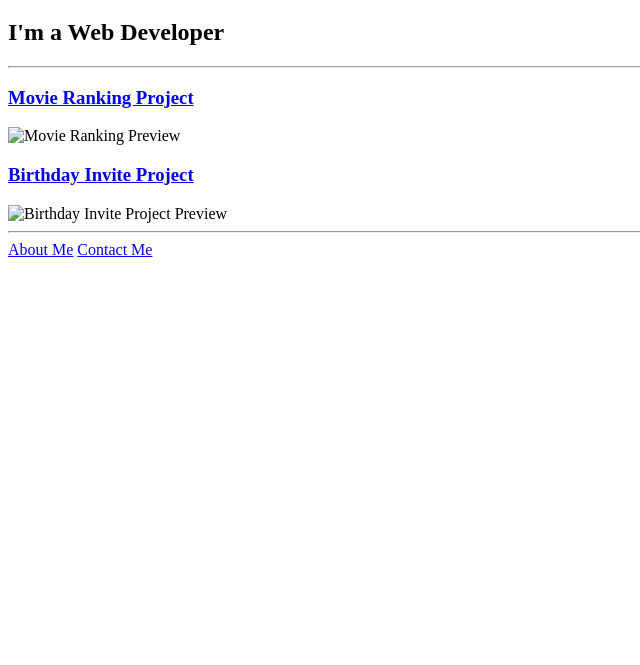
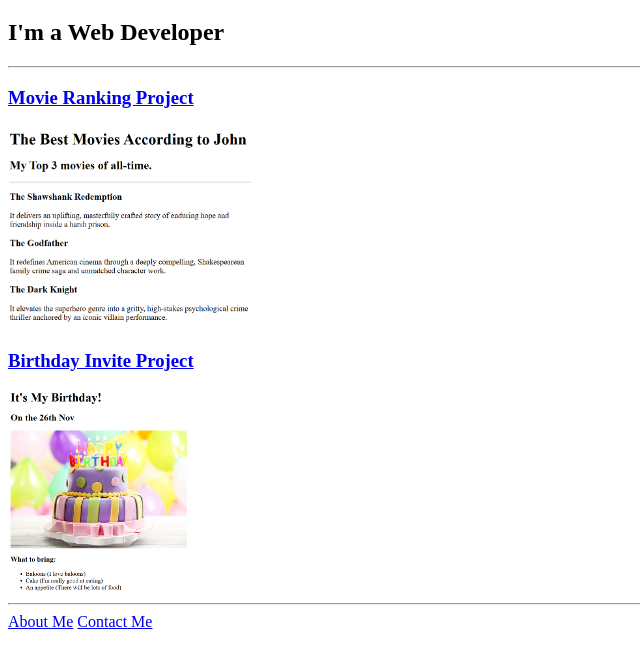
Before and after one commit to johnvaiphei202-ops/html-portfolio, a plain HTML site: page index.html in a window 1280 px wide. Shown: the part 61-726 px from the top of the page, without its empty margins (0-640 px from the left). Drawn offline with Linux system fonts and the light colour scheme.

Commit message:
Add files via upload

```diff
--- a/index.html
+++ b/index.html
@@ -9,10 +9,10 @@
     <h1>John Vaiphei's Portfolio </h1>
     <h2>I'm a Web Developer </h2>
     <hr>
-    <h3><a href="../4.3 HTML Porfolio Project/assets/images/John-MovieRanking.png">Movie Ranking Project </a></h3>
-    <img src="../4.3 HTML Porfolio Project/assets/images/John-MovieRanking.png" height="200" alt="Movie Ranking Preview" />
-    <h3><a href="../4.3 HTML Porfolio Project/assets/images/John's-B'dayInvite.png">Birthday Invite Project</a></h3>
-    <img src="../4.3 HTML Porfolio Project/assets/images/John's-B'dayInvite.png" height="200" alt="Birthday Invite Project Preview" />
+    <h3><a href="./public/movie-ranking.html">Movie Ranking Project </a></h3>
+    <img src="./assets/images/John-MovieRanking.png" height="200" alt="Movie Ranking Preview" />
+    <h3><a href="./public/birthday-invite.html">Birthday Invite Project</a></h3>
+    <img src="./assets/images/John's-B'dayInvite.png" height="200" alt="Birthday Invite Project Preview" />
     <hr>
     <a href="./public/about.html">About Me</a>
     <a href="./public/contact.html">Contact Me</a>
```
